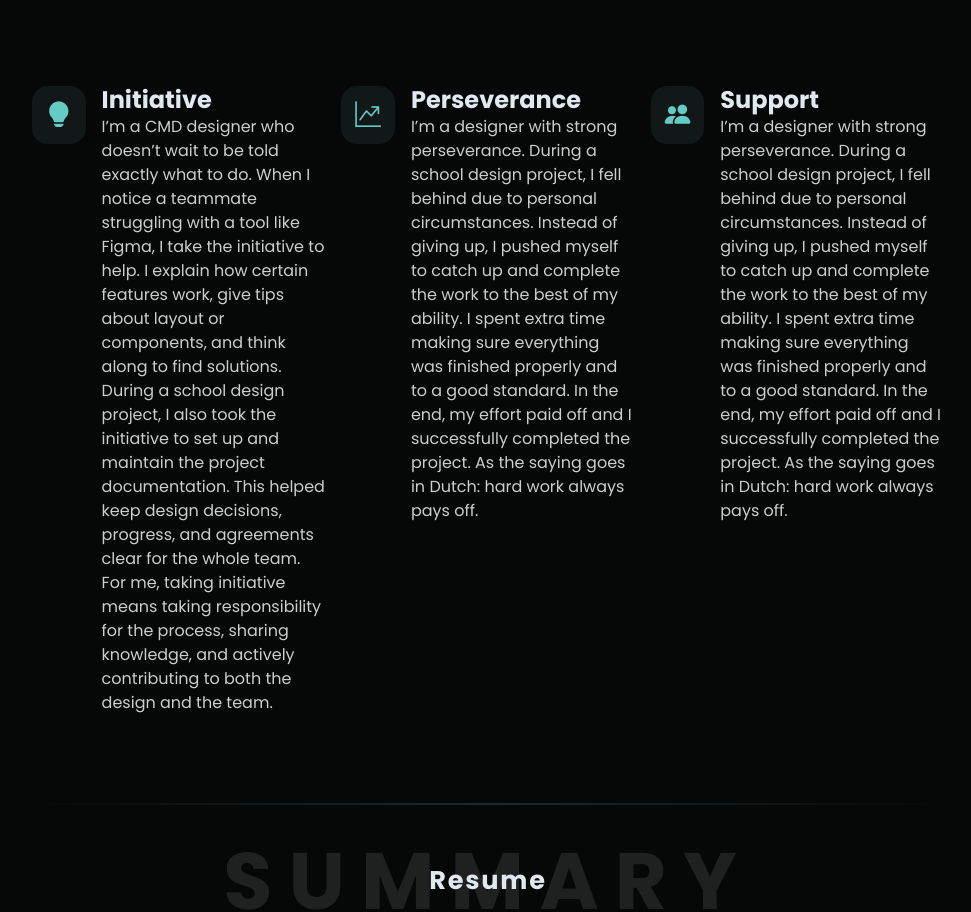
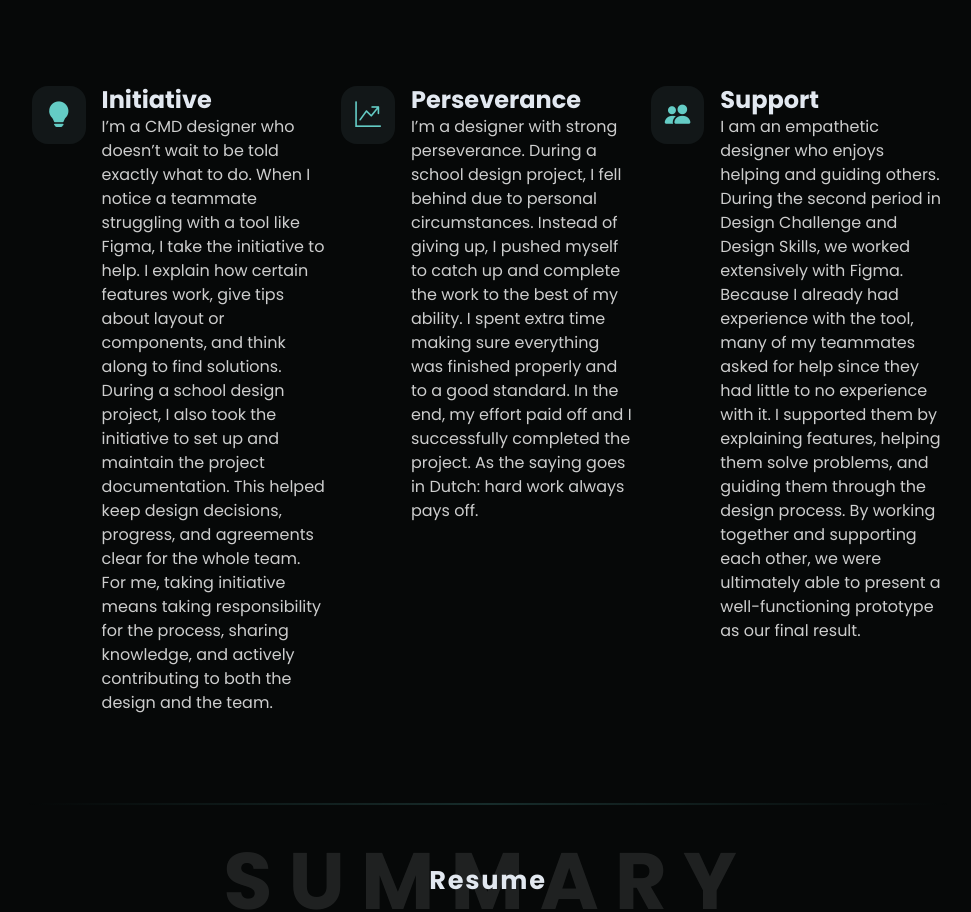
Before and after one commit to FrostiSR/portfolio, a React (Vite) app: page / in a window 1280 px wide. Shown: the part 1273-2185 px from the top of the page, without its empty margins (280-1251 px from the left). Built offline with nearby package versions, Linux system fonts and the light colour scheme; no server answers.

Commit message:
support content

```diff
--- a/src/data.js
+++ b/src/data.js
@@ -28,7 +28,7 @@ export const ABOUT = {
           },
           support:{
             title: 'Support',
-            content:'I’m a designer with strong perseverance. During a school design project, I fell behind due to personal circumstances. Instead of giving up, I pushed myself to catch up and complete the work to the best of my ability. I spent extra time making sure everything was finished properly and to a good standard. In the end, my effort paid off and I successfully completed the project. As the saying goes in Dutch: hard work always pays off.',
+            content:'I am an empathetic designer who enjoys helping and guiding others. During the second period in Design Challenge and Design Skills, we worked extensively with Figma. Because I already had experience with the tool, many of my teammates asked for help since they had little to no experience with it. I supported them by explaining features, helping them solve problems, and guiding them through the design process. By working together and supporting each other, we were ultimately able to present a well-functioning prototype as our final result.',
           },
     },
   };
```
